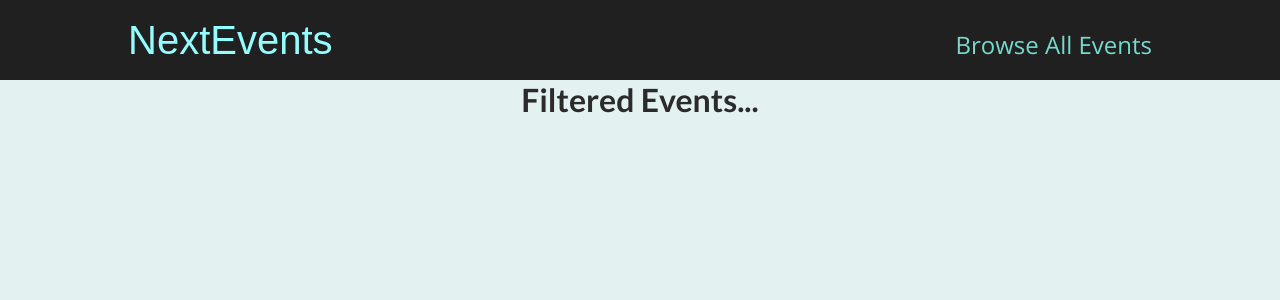
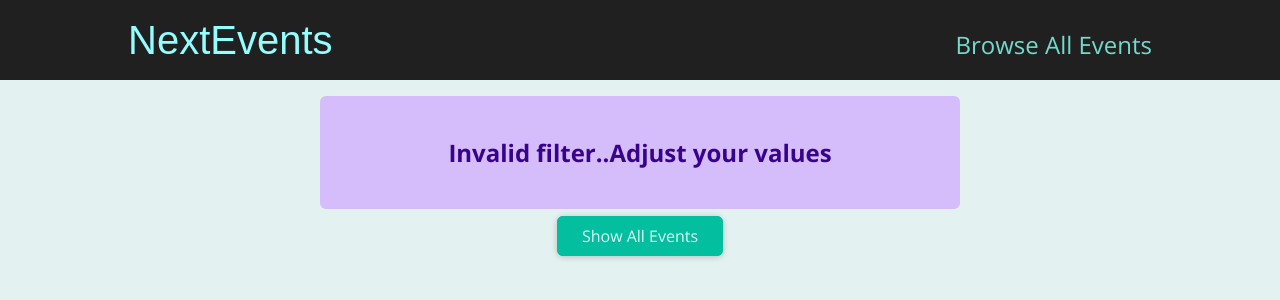
Before and after one commit to amoljagtap17/2021-next-events, a Next.js app: page /events/1 in a window 1280 px wide. Shown: the top 300 px of the page. Built offline with nearby package versions, Linux system fonts and the light colour scheme.

Commit message:
NEXT_EVENTS: Add ErrorAlert and ResultsTitle UI components

```diff
--- /dev/null
+++ b/components/events/ResultsTitle.js
@@ -0,0 +1,16 @@
+import { Button } from 'components/ui'
+import styles from './ResultsTitle.module.css'
+
+export const ResultsTitle = ({ date }) => {
+  const dateToDisplay = new Date(date).toLocaleDateString('en-US', {
+    month: 'long',
+    year: 'numeric',
+  })
+
+  return (
+    <section className={styles.title}>
+      <h1>Events in {dateToDisplay}</h1>
+      <Button link="/events">Show all events</Button>
+    </section>
+  )
+}
--- /dev/null
+++ b/components/events/ResultsTitle.module.css
@@ -0,0 +1,6 @@
+.title {
+  margin: 2rem auto;
+  width: 90%;
+  max-width: 40rem;
+  text-align: center;
+}
--- a/components/events/index.js
+++ b/components/events/index.js
@@ -1,2 +1,3 @@
 export * from './EventList'
 export * from './EventsSearch'
+export * from './ResultsTitle'
--- /dev/null
+++ b/components/ui/ErrorAlert.js
@@ -0,0 +1,5 @@
+import styles from './ErrorAlert.module.css'
+
+export const ErrorAlert = ({ children }) => {
+  return <div className={styles.alert}>{children}</div>
+}
--- /dev/null
+++ b/components/ui/ErrorAlert.module.css
@@ -0,0 +1,12 @@
+.alert {
+  margin: 1rem auto;
+  padding: 1rem 2rem;
+  width: 90%;
+  max-width: 40rem;
+  background-color: #d5bdfc;
+  color: #38028d;
+  font-weight: bold;
+  font-size: 1.5rem;
+  text-align: center;
+  border-radius: 6px;
+}
--- a/components/ui/index.js
+++ b/components/ui/index.js
@@ -1 +1,2 @@
 export * from './Button'
+export * from './ErrorAlert'
--- a/pages/events/[...slug].js
+++ b/pages/events/[...slug].js
@@ -1,5 +1,70 @@
+import { useRouter } from 'next/router'
+import { getFilteredEvents } from 'dummy-data'
+import { EventList, ResultsTitle } from 'components/events'
+import { Button, ErrorAlert } from 'components/ui'
+
 function FilteredEventsPage() {
-  return <h1 className="center">Filtered Events...</h1>
+  const {
+    query: { slug },
+  } = useRouter()
+
+  // useRouter is executed after component is rendered
+  if (!slug) {
+    return <p className="center">Loading...</p>
+  }
+
+  const filteredYear = slug[0]
+  const filteredMonth = slug[1]
+
+  const numYear = +filteredYear
+  const numMonth = +filteredMonth
+
+  if (
+    isNaN(numYear) ||
+    isNaN(numMonth) ||
+    numYear > 2030 ||
+    numYear < 2021 ||
+    numMonth < 1 ||
+    numMonth > 12
+  ) {
+    return (
+      <>
+        <ErrorAlert>
+          <p>Invalid filter..Adjust your values</p>
+        </ErrorAlert>
+        <div className="center">
+          <Button link="/events">Show All Events</Button>
+        </div>
+      </>
+    )
+  }
+
+  const filteredEvents = getFilteredEvents({
+    year: numYear,
+    month: numMonth,
+  })
+
+  if (!filteredEvents || filteredEvents.length === 0) {
+    return (
+      <>
+        <ErrorAlert>
+          <p>No events found for the selected filters...</p>
+        </ErrorAlert>
+        <div className="center">
+          <Button link="/events">Show All Events</Button>
+        </div>
+      </>
+    )
+  }
+
+  const date = new Date(numYear, numMonth - 1)
+
+  return (
+    <>
+      <ResultsTitle date={date} />
+      <EventList events={filteredEvents} />
+    </>
+  )
 }
 
 export default FilteredEventsPage
```
Also changed, not shown: pages/events/[eventId].js (+6 -1 lines).
